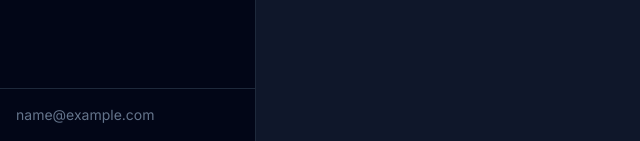
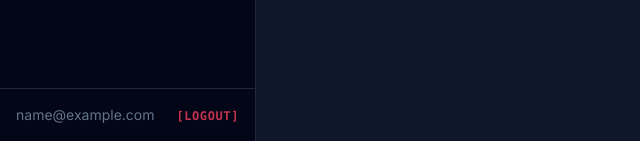
Before and after one commit to Blackout-26/phishing-awareness-platform, a Django app: page / in a window 1280 px wide. Shown: the part 659-800 px from the top of the page, without its empty margins (0-640 px from the left). Run offline with Django 5.2, Linux system fonts and the light colour scheme; a user stored in the database is signed in; tables that the repository leaves empty hold one stand-in row (values such as "Sample post"); parts of the project's set-up code (start-up, migrations or seed data) failed here and were passed over; some libraries are stand-ins or nearby versions.

Commit message:
feat: add secure logout button to sidebar

```diff
--- a/templates/base.html
+++ b/templates/base.html
@@ -52,8 +52,18 @@
                     Email Templates
                 </a>
             </nav>
-            <div class="p-4 border-t border-slate-800 text-sm text-slate-500">
-                {{ request.user.email }}
+
+            <div class="p-4 border-t border-slate-800 text-sm flex justify-between items-center">
+                <span class="text-slate-500 truncate pr-2" title="{{ request.user.email }}">
+                    {{ request.user.email }}
+                </span>
+
+                <form method="post" action="{% url 'logout' %}" class="inline m-0 p-0">
+                    {% csrf_token %}
+                    <button type="submit" class="text-rose-500/80 hover:text-rose-400 font-mono text-xs font-semibold tracking-wider transition hover:shadow-[0_0_8px_rgba(244,63,94,0.2)]">
+                        [LOGOUT]
+                    </button>
+                </form>
             </div>
         </aside>
 
```
